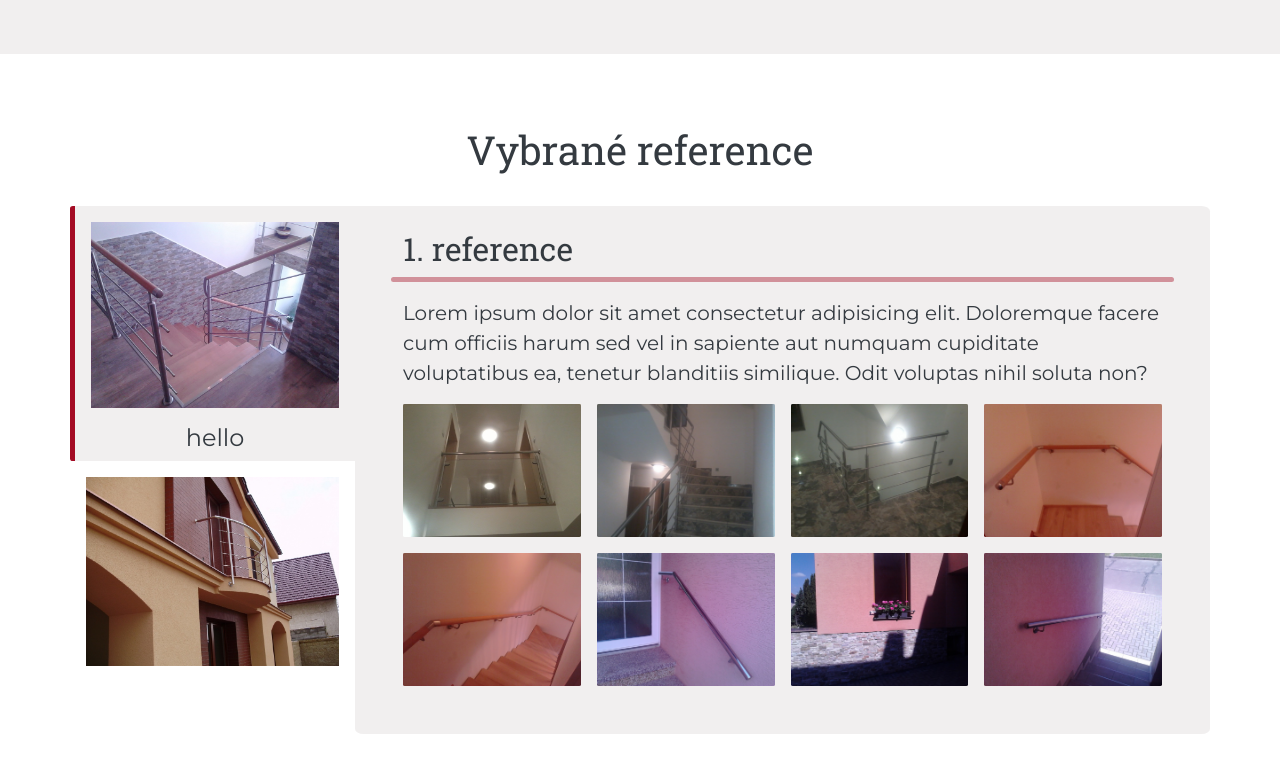
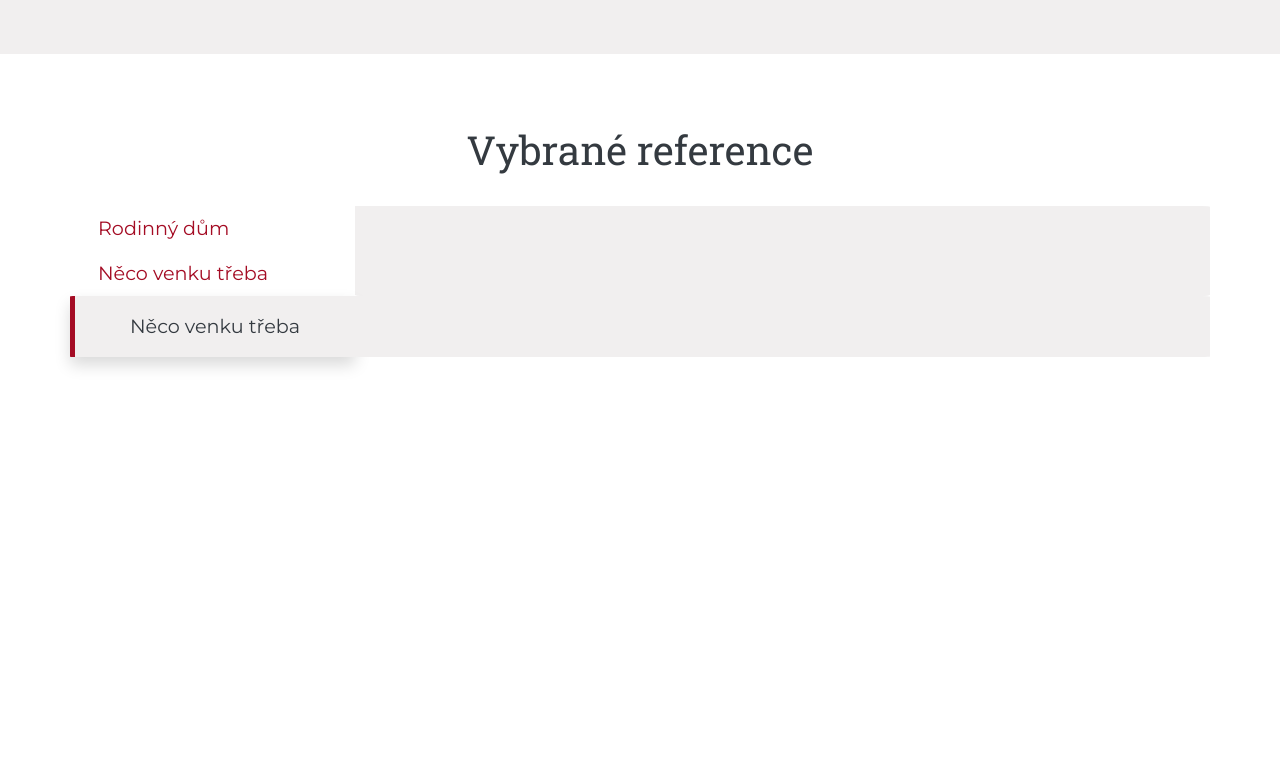
Before and after one commit to kowyzu/zabradli-hanak, a Vue app: page / in a window 1280 px wide. Shown: the part 2749-3521 px from the top of the page. After the commit the page ends 3154 px from the top, so only its background shows below. Built offline with nearby package versions, Linux system fonts and the light colour scheme.

Commit message:
feat: change of style References tabs

```diff
--- a/src/components/References.vue
+++ b/src/components/References.vue
@@ -3,33 +3,67 @@
     <h1 class="p-4">Vybrané reference</h1>
     <div class="container text-center">
       <div class="row row-cols-1">
-        <div class="col-md-3 col-4">
+        <!-- <div class="col-md-3 col-4">
           <div class="reference-preview-img">
-
-            <div class="row active">
-
-              <img class="p-3" src="../imgs/galery-imgs/big/125.jpg" alt="galerry img of rail">
-              <h4>hello</h4>
+            <div class="row p-3">
+              <button class="nav-link" type="button" data-bs-toggle="collapse" data-bs-target="#collapseReferenceFirst"
+                aria-expanded="false" aria-controls="collapseReferenceFirst">Rodinný dům</button>
             </div>
           </div>
-          <div class="reference-preview-img">
-            <div class="row">
-              <img class="p-3" src="../imgs/galery-imgs/big/134.jpg" alt="galerry img of rail">
-            </div>
-          </div>
+        </div> -->
+        <div class="col-md-3 col-4">
+          <ul class="nav flex-column">
+            <li class="nav-item">
+              <button class="nav-link" type="button" data-bs-toggle="collapse" data-bs-target="#collapseReferenceFirst"
+                aria-expanded="false" aria-controls="collapseReferenceFirst">Rodinný dům</button>
+            </li>
+            <li class="nav-item">
+              <button class="nav-link" type="button" data-bs-toggle="collapse" data-bs-target="#collapseReferenceSecond"
+                aria-expanded="false" aria-controls="collapseReferenceSecond">Něco venku třeba</button>
+            </li>
+          </ul>
         </div>
         <div class="col-md-9 col-8 reference-detail px-5 pt-2 pb-5">
           <div class="row text-start">
+            <div class="collapse" id="collapseReferenceFirst">
               <h2 class="pt-3">1. reference</h2>
               <hr class="references-underline">
               <p class="lead">Lorem ipsum dolor sit amet consectetur adipisicing elit. Doloremque facere cum officiis
                 harum sed vel
                 in sapiente aut numquam cupiditate voluptatibus ea, tenetur blanditiis similique. Odit voluptas nihil
                 soluta non?</p>
-          </div>
               <div id="galerry-preview" class="row row-cols-md-4 row-cols-1 gy-3 gx-3">
                 <div v-for="(img) in testGalleryJson" :key="img.id" class="col">
                   <img :src="'../imgs/galery-imgs/big/' + img.id + '.jpg'" class="img-fluid" alt="galerry img of rail">
+                </div>
+              </div>
+            </div>
+          </div>
+        </div>
+      </div>
+      <div class="row row-cols-1">
+        <div class="col-md-3 col-4">
+          <div class="reference-preview-img">
+            <div class="row p-3 active">
+              <button class="nav-link" type="button" data-bs-toggle="collapse" data-bs-target="#collapseReferenceSecond"
+                aria-expanded="false" aria-controls="collapseReferenceSecond">Něco venku třeba</button>
+            </div>
+          </div>
+        </div>
+        <div class="col-md-9 col-8 reference-detail px-5 pt-2 pb-5">
+          <div class="row text-start">
+            <div class="collapse" id="collapseReferenceSecond">
+              <h2 class="pt-3">2. reference</h2>
+              <hr class="references-underline">
+              <p class="lead">Lorem ipsum dolor sit amet consectetur adipisicing elit. Doloremque facere cum officiis
+                harum sed vel
+                in sapiente aut numquam cupiditate voluptatibus ea, tenetur blanditiis similique. Odit voluptas nihil
+                soluta non?</p>
+              <div id="galerry-preview" class="row row-cols-md-4 row-cols-1 gy-3 gx-3">
+                <div v-for="(img) in testGalleryJson" :key="img.id" class="col">
+                  <img :src="'../imgs/galery-imgs/big/' + img.id + '.jpg'" class="img-fluid" alt="galerry img of rail">
+                </div>
+              </div>
             </div>
           </div>
         </div>
--- a/src/scss/styles.scss
+++ b/src/scss/styles.scss
@@ -359,7 +359,9 @@ h5 {
 //
 // REFERENCES
 // ----------------------------------------------------
-
+#references .nav-link:hover {
+  color: $primary;
+}
 #references img {
   border-radius: $border-radius-primary;
   transition: .4s all ease-in-out;
@@ -384,6 +386,7 @@ h5 {
   background-color: $color-bg-primary;
   border-radius: $border-radius-primary 0 0 $border-radius-primary;
   border-left: 5px solid $primary;
+  box-shadow: var(--bs-box-shadow) !important;
 }
 
 .reference-detail {
```
Lines whose indentation alone changed are shown as unchanged.
